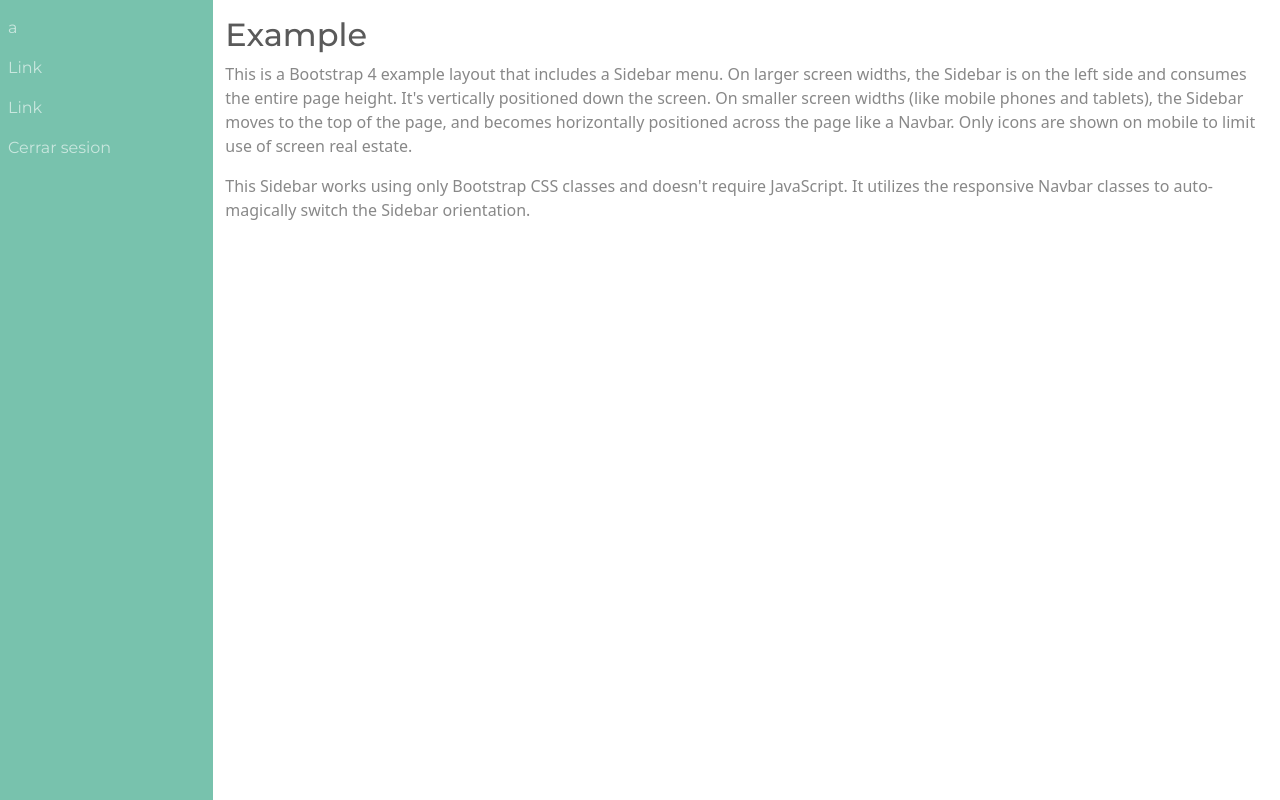
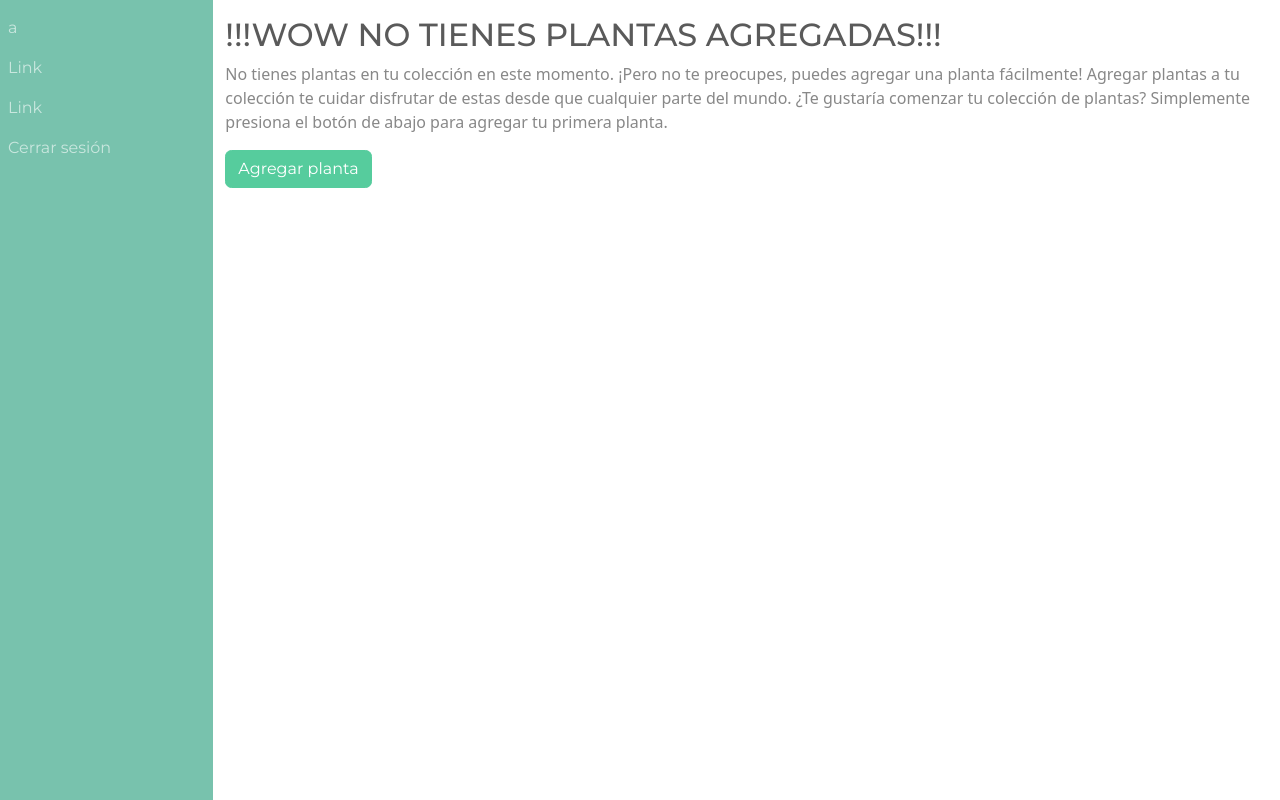
Before and after one commit to luccasniccolas/navitarico, a PHP site: page /index.php in a window 1280 px wide. Run offline with PHP 8.4, Linux system fonts and the light colour scheme; the visitor is signed in with stand-in values (Sample User, id 1); tables that the repository leaves empty or names only in its code hold one stand-in row (values such as "Sample post").

Commit message:
Add files via upload

```diff
--- a/web/index.php
+++ b/web/index.php
@@ -30,7 +30,77 @@ if(!isset($_SESSION['datosUsuario'])) {
 <?php
 include("template/pie.php");
 } else {
+  require_once('database.php');
+  $datosUsuario[] = $_SESSION['datosUsuario'];
+  $conn = new conexion;
+  $id = $_SESSION['datosUsuario'][0];
+  $countsql = "SELECT COUNT(*) AS total_plantas FROM plantas INNER JOIN usuario ON plantas.usuario_id = usuario.id WHERE usuario.id = '$id'";
+  $result = mysqli_query($conn->conectardb(), $countsql);
+  $total;
+  if ($result && $result->num_rows > 0) {
+    // Obtener el valor del conteo
+    $fila = $result->fetch_assoc();
+    $total = $fila['total_plantas'];
+}
 
+if($total == 0) {
+  ?>
+  <!DOCTYPE html>
+<html lang="en">
+<head>
+  <meta charset="UTF-8">
+  <meta name="viewport" content="width=device-width, initial-scale=1.0">
+  <title>Document</title>
+  <link rel="stylesheet" href="./css/bootstrap.min.css" />
+  <style>
+    .crearPlanta {
+      display: flex;
+  justify-content: center;
+  align-items: center
+    }
+  </style>
+</head>
+<body>
+<div class="container-fluid">
+    <div class="row min-vh-100 flex-column flex-md-row">
+        <aside class="col-12 col-md-2 p-0 bg-primary flex-shrink-1">
+            <nav class="navbar navbar-expand-lg navbar-dark bg-primary flex-md-column flex-row align-items-start py-2">
+                <div class="collapse navbar-collapse ">
+                    <ul class="flex-md-column flex-row navbar-nav w-100 justify-content-between">
+                        <li class="nav-item">
+                            <a class="nav-link pl-0 text-nowrap" href="#"><i class="fa fa-bullseye fa-fw"></i> <span class="font-weight-bold"><?php echo $_SESSION['datosUsuario'][1]; ?></span></a>
+                        </li>
+                        <li class="nav-item">
+                            <a class="nav-link pl-0" href="#"><i class="fa fa-book fa-fw"></i> <span class="d-none d-md-inline">Link</span></a>
+                        </li>
+                        <li class="nav-item">
+                            <a class="nav-link pl-0" href="#"><i class="fa fa-cog fa-fw"></i> <span class="d-none d-md-inline">Link</span></a>
+                        </li>
+
+                        <li class="nav-item">
+                            <a class="nav-link pl-0" href="cerrar_sesion.php"><i class="fa fa-star codeply fa-fw"></i> <span class="d-none d-md-inline">Cerrar sesión</span></a>
+                        </li>
+                    </ul>
+                </div>
+            </nav>
+        </aside>
+        <main class="col bg-faded py-3 flex-grow-1">
+            <h2>!!!WOW NO TIENES PLANTAS AGREGADAS!!! </h2>
+            <p>
+            No tienes plantas en tu colección en este momento. ¡Pero no te preocupes, puedes agregar una planta fácilmente! Agregar plantas a tu colección te cuidar disfrutar de estas desde que cualquier parte del mundo.
+¿Te gustaría comenzar tu colección de plantas? Simplemente presiona el botón de abajo para agregar tu primera planta.
+            </p>
+
+            <button type="button" class="btn btn-success crearPlanta">Agregar planta</button>
+
+
+        </main>
+    </div>
+</div>
+</body>
+</html>
+<?php
+} else {
 ?>
 <!DOCTYPE html>
 <html lang="en">
@@ -58,14 +128,14 @@ include("template/pie.php");
                         </li>
 
                         <li class="nav-item">
-                            <a class="nav-link pl-0" href="cerrar_sesion.php"><i class="fa fa-star codeply fa-fw"></i> <span class="d-none d-md-inline">Cerrar sesion</span></a>
+                            <a class="nav-link pl-0" href="cerrar_sesion.php"><i class="fa fa-star codeply fa-fw"></i> <span class="d-none d-md-inline">Cerrar sesión</span></a>
                         </li>
                     </ul>
                 </div>
             </nav>
         </aside>
         <main class="col bg-faded py-3 flex-grow-1">
-            <h2>Example</h2>
+            <h2>si tienes plantas</h2>
             <p>
                 This is a Bootstrap 4 example layout that includes a Sidebar menu. On larger screen widths, the Sidebar is on the
                 left side and consumes the entire page height. It's vertically positioned down the screen. On smaller screen widths (like mobile phones and tablets), the Sidebar
@@ -81,4 +151,7 @@ include("template/pie.php");
 </div>
 </body>
 </html>
-<?php } ?>
+<?php
+}
+}
+?>
```
